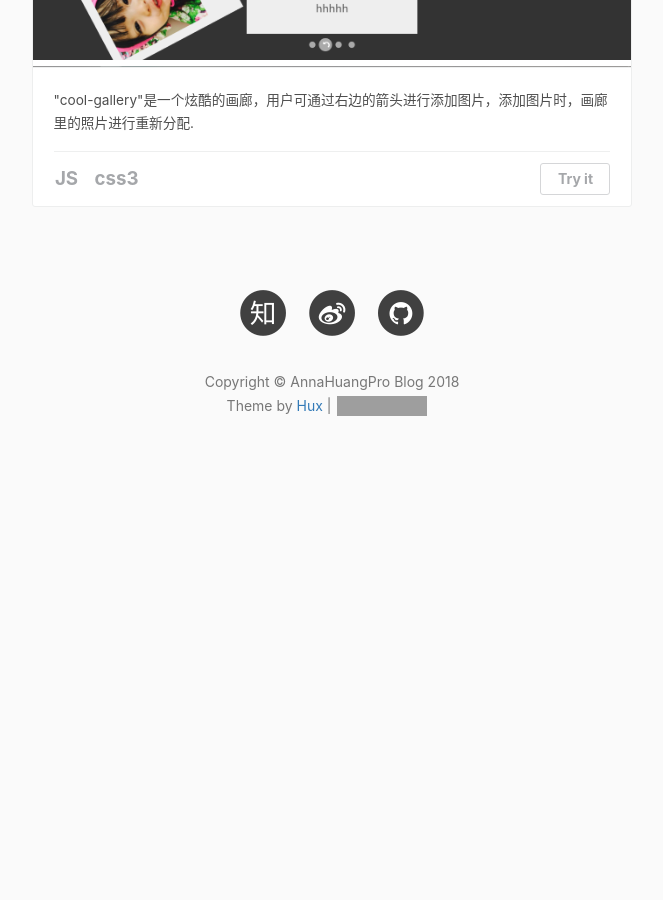
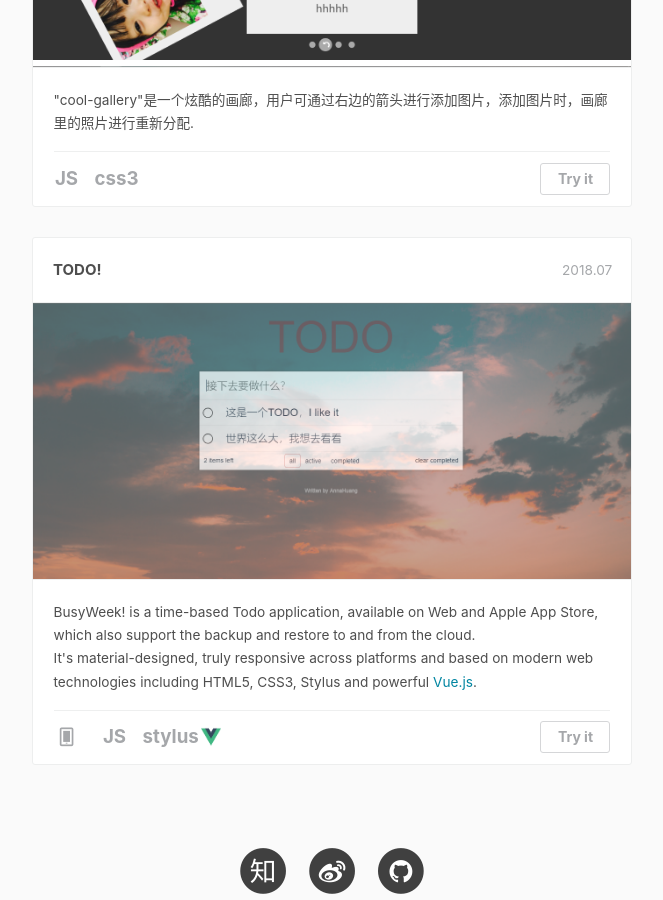
Before and after one commit to AnnaHuangPro/AnnaHuangPro.github.io, a Jekyll site: the page built from portfolio/index.html, in a window 1280 px wide and 900 px high, scrolled down 654 px. Shown: the whole window, without its empty margins (308-971 px from the left). Built offline with Jekyll 4.4.1, drawn with Linux system fonts in a browser that asks for light colours; nearby versions of some CDN libraries; comment, search, counter and statistics services are not loaded; before the commit the page ends 1161 px from its top, so only the background shows below that; grey boxes are pictures that could not be loaded.

Commit message:
新增portfolio

```diff
--- a/portfolio/index.html
+++ b/portfolio/index.html
@@ -34,6 +34,26 @@ layout: default
 									<span><b>JS</b></span>
 									<span><b>css3</b></span>
 									<span class="link"><a target="_blank" href="https://annahuangpro.github.io/cool-gallery-effects/">Try it</a></span>
+								</li>
+							</ul>
+						</div>
+					</li>
+					<li>
+						<div class="cbp_tmlabel">
+							<h2 id="busyweek">TODO!</h2>
+							<time>2018.07</time>
+							<img src="images/todo.png">
+							<ul>
+								<li>
+									BusyWeek! is a time-based Todo application, available on Web and Apple App Store, which also support the backup and restore to and from the cloud.<br>
+									It's material-designed, truly responsive across platforms and based on modern web technologies including HTML5, CSS3, Stylus and powerful <a href="http://vuejs.org">Vue.js</a>.
+								</li>
+								<li class="skill">
+									<span class="cbp_tmicon-phone"></span>
+									<span><b>JS</b></span>
+									<span><b>stylus</b></span>
+									<span class="i-vue"></span>
+									<span class="link"><a target="_blank" href="https://annahuangpro.github.io/TODO/index.html#/">Try it</a></span>
 								</li>
 							</ul>
 						</div>
```
Also changed, not shown: portfolio/images/todo.png (added).
